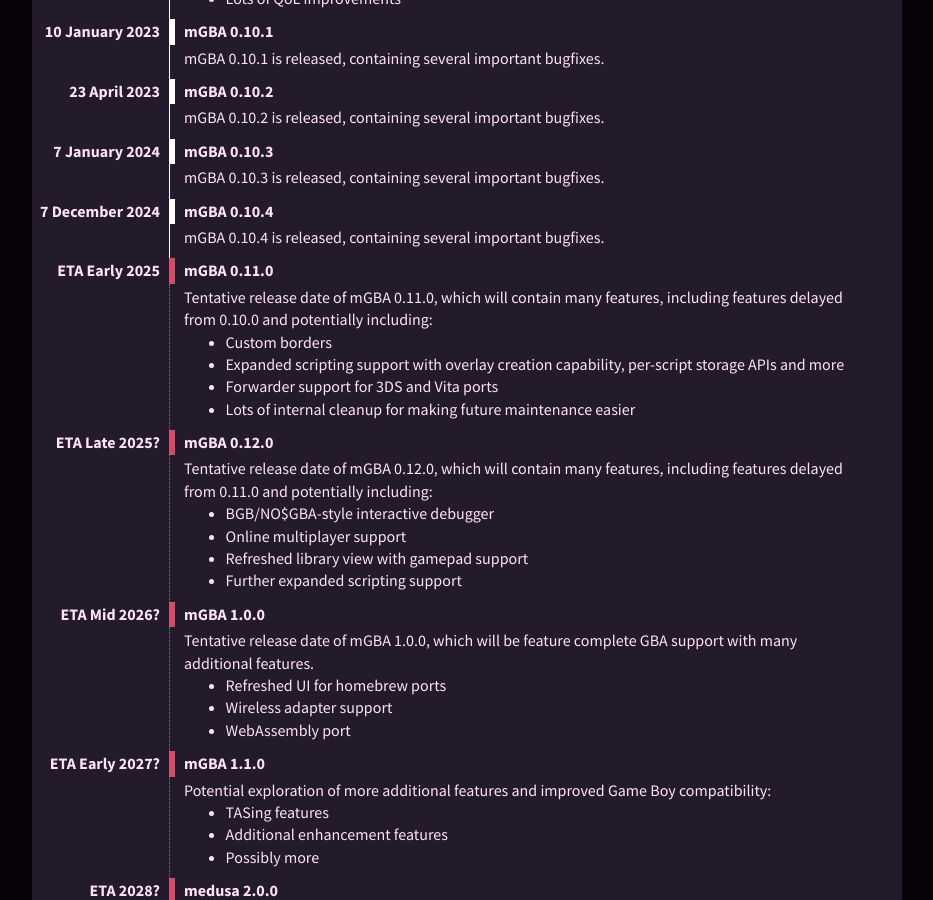
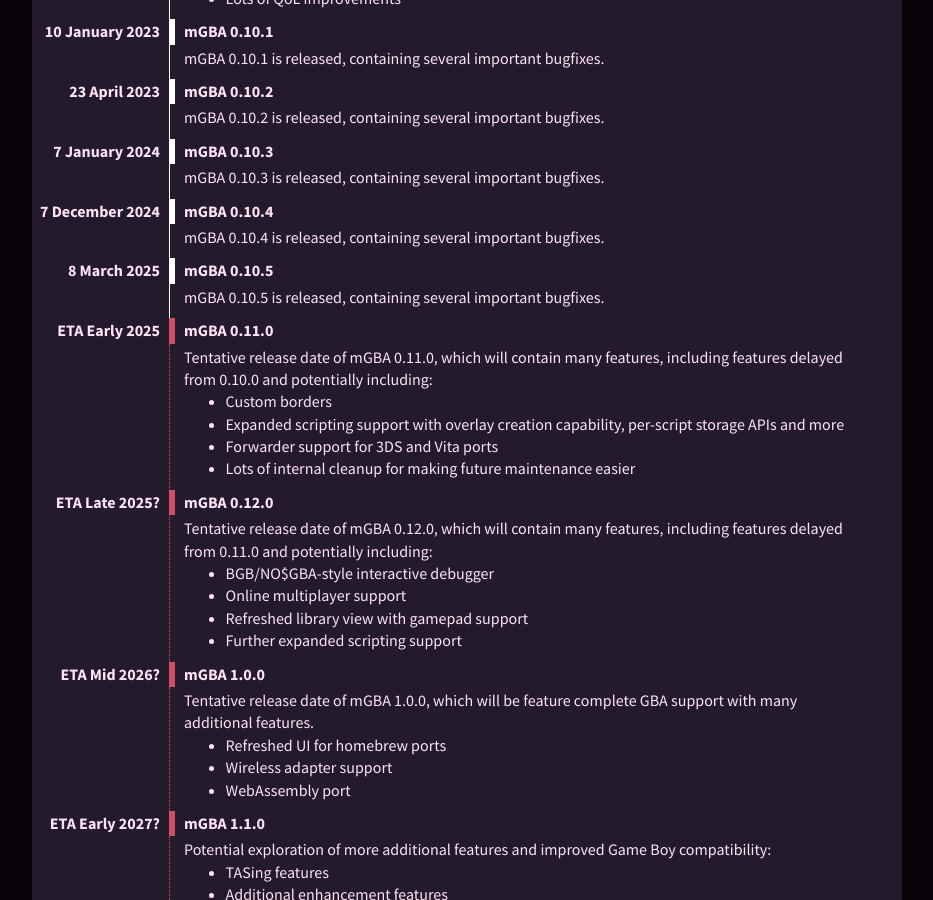
Before and after one commit to mgba-emu/www, a Jekyll site: the page built from timeline.markdown, in a window 1280 px wide and 900 px high, scrolled down 4556 px. Shown: the whole window, without its empty margins (77-1010 px from the left). Built offline with Jekyll 4.4.1, drawn with Linux system fonts in a browser that asks for light colours.

Commit message:
Release 0.10.5

```diff
--- a/downloads.markdown
+++ b/downloads.markdown
@@ -8,7 +8,7 @@
 Current downloads
 -----------------
 
-{% assign tag = "0.10.4" -%}
+{% assign tag = "0.10.5" -%}
 The current release of mGBA is version {{tag}}.
 
 ### Desktop OS
--- a/timeline.markdown
+++ b/timeline.markdown
@@ -365,6 +365,13 @@
 <dd>
 	<p>mGBA 0.10.4 is released, containing several important bugfixes.</p>
 </dd>
+<dt>
+	<aside class="tl-date">8 March 2025</aside>
+	mGBA 0.10.5
+</dt>
+<dd>
+	<p>mGBA 0.10.5 is released, containing several important bugfixes.</p>
+</dd>
 <dt class="tl-future" id="IN+THE+FUTURE">
 	<aside class="tl-date">ETA Early 2025</aside>
 	mGBA 0.11.0
```
